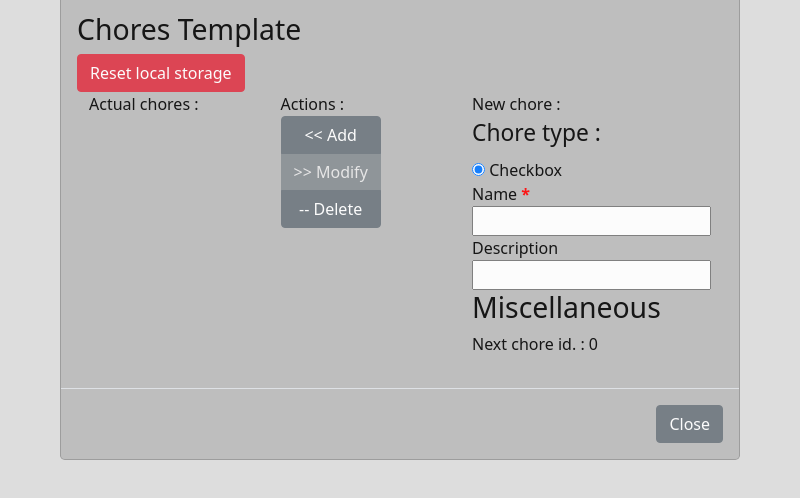
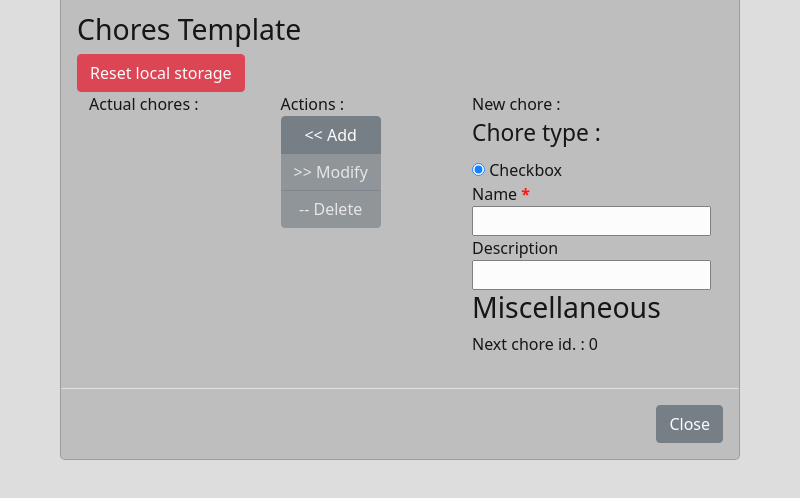
Before and after one commit to jepasq/daily-chores, an Electron app: page index.html in a window 800 px wide. Both pictures are taken after a click on the button "Open preferences dialog". Shown: the part 248-746 px from the top of the page. Drawn offline with nearby package versions, Linux system fonts and the light colour scheme.

Commit message:
Dialog's Delete button is disabled at startup

```diff
--- a/index.html
+++ b/index.html
@@ -91,7 +91,8 @@
 			    id="modify-button" disabled>
 		      &gt;&gt; Modify
 		    </button>
-		    <button type="button" class="btn btn-secondary">
+		    <button type="button" class="btn btn-secondary"
+			    id="delete-button" disabled>
 		      -- Delete
 		    </button>
 		  </div>
```
Also changed, not shown: 2 other files.
